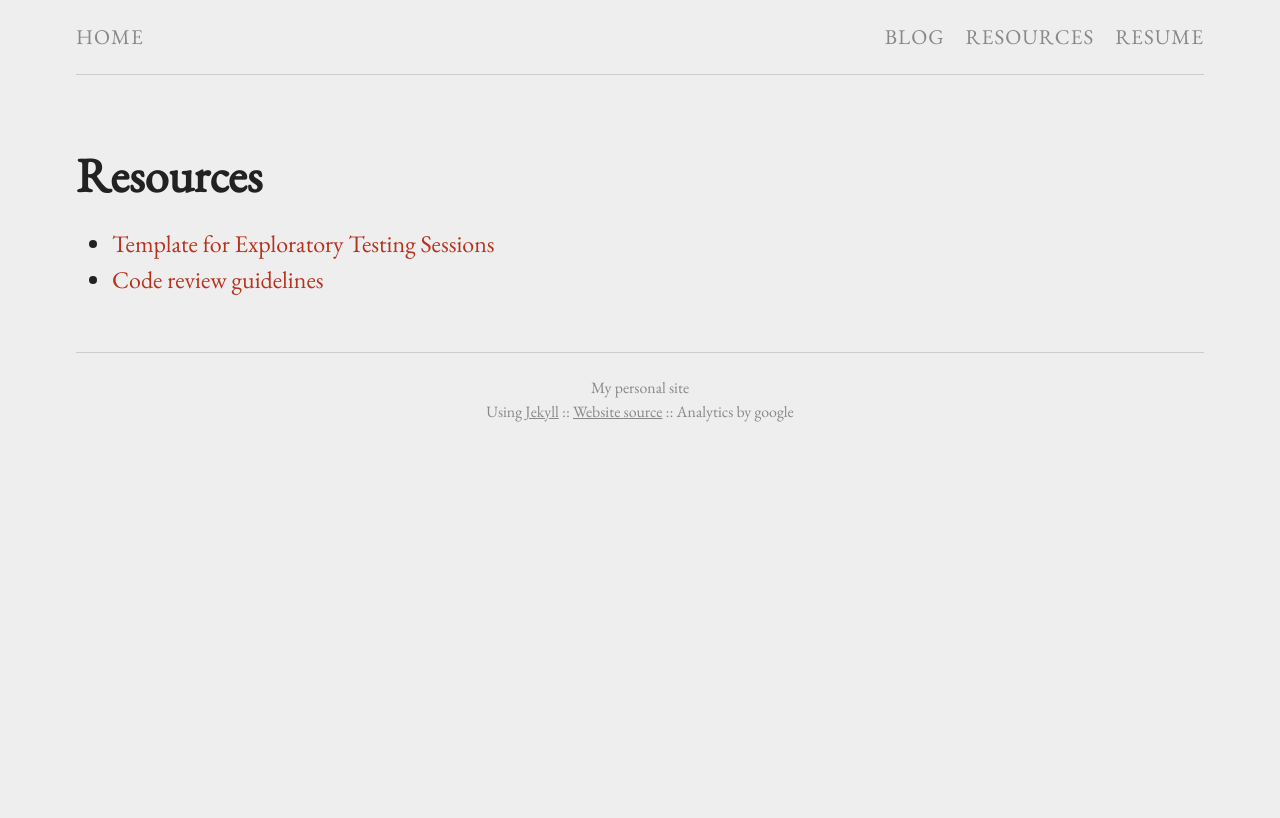
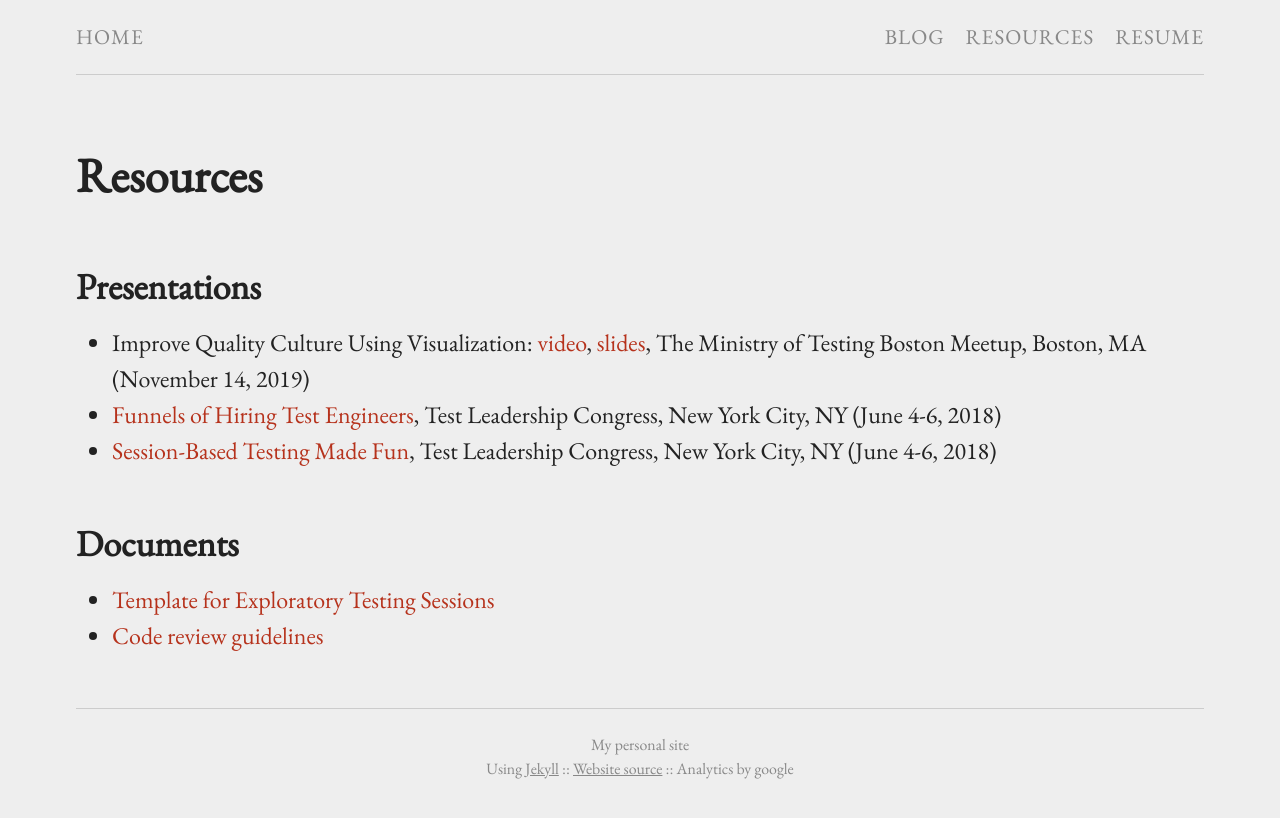
Before and after one commit to bertold/bertold.kolics.net, a Jekyll site: the page built from pages.md, in a window 1280 px wide. Shown: the top 818 px of the page. Built offline with Jekyll 4.4.1, drawn with Linux system fonts in a browser that asks for light colours.

Commit message:
Site updates

```diff
--- a/pages.md
+++ b/pages.md
@@ -3,6 +3,13 @@ layout: page
 title: Resources
 permalink: /pages/
 ---
+## Presentations
+
+* Improve Quality Culture Using Visualization: [video](https://youtu.be/iBMiv4uV4Q4), [slides](https://www.slideshare.net/BertoldKolics/improve-quality-culture-using-visualization-193999778), The Ministry of Testing Boston Meetup, Boston, MA (November 14, 2019)
+* [Funnels of Hiring Test Engineers](https://www.slideshare.net/BertoldKolics/funnels-of-hiring-test-engineers-100978729), Test Leadership Congress, New York City, NY (June 4-6, 2018)
+* [Session-Based Testing Made Fun](https://www.slideshare.net/BertoldKolics/session-based-testing-made-fun-100978314), Test Leadership Congress, New York City, NY (June 4-6, 2018)
+
+## Documents
 
 * [Template for Exploratory Testing Sessions](/pages/exploratorytesting.html)
 * [Code review guidelines](/pages/codereview.html)
```
Also changed, not shown: index.md (+4 -0 lines), pages/codereview.md (+4 -1 lines), 1 other file.
